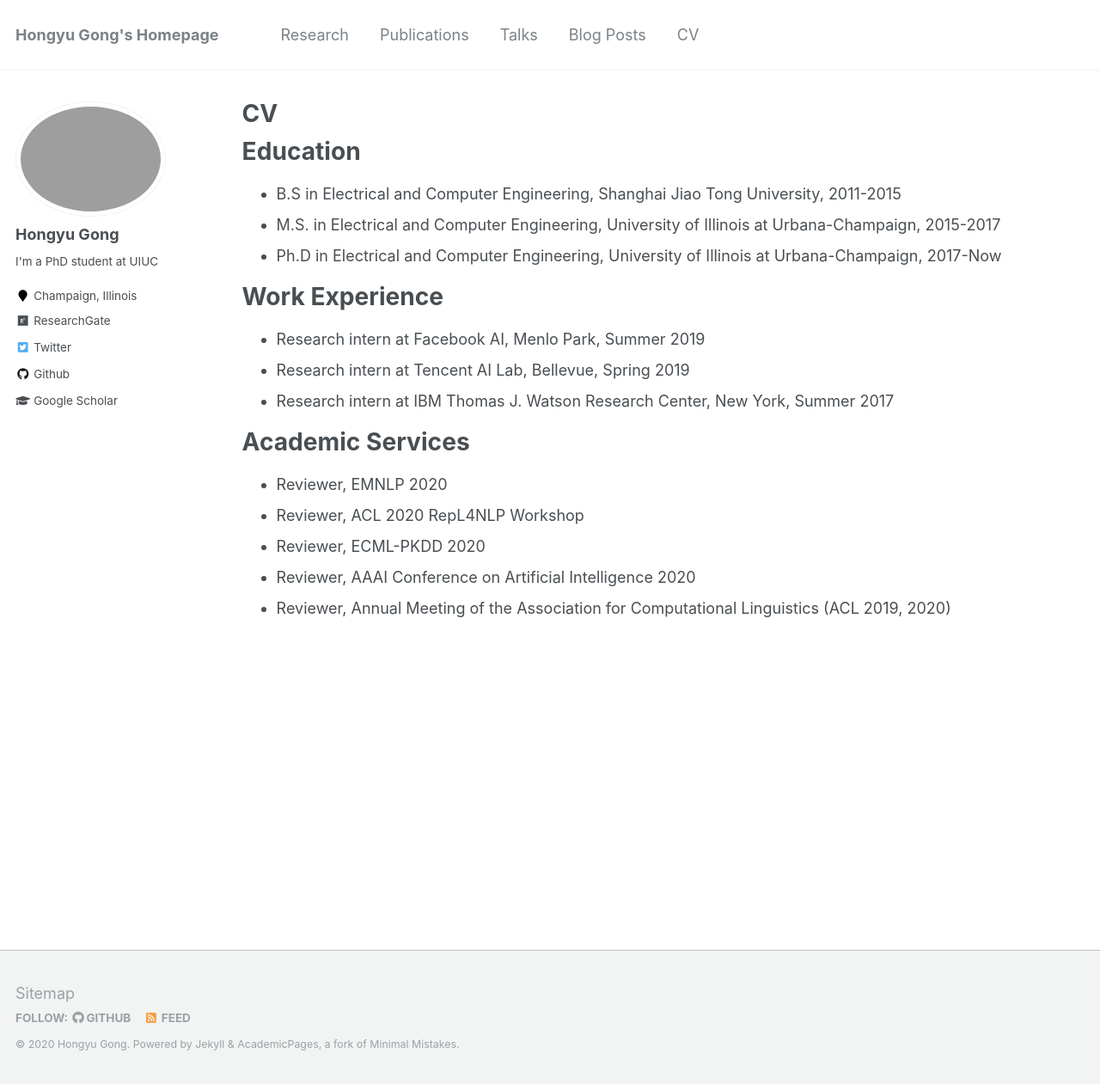
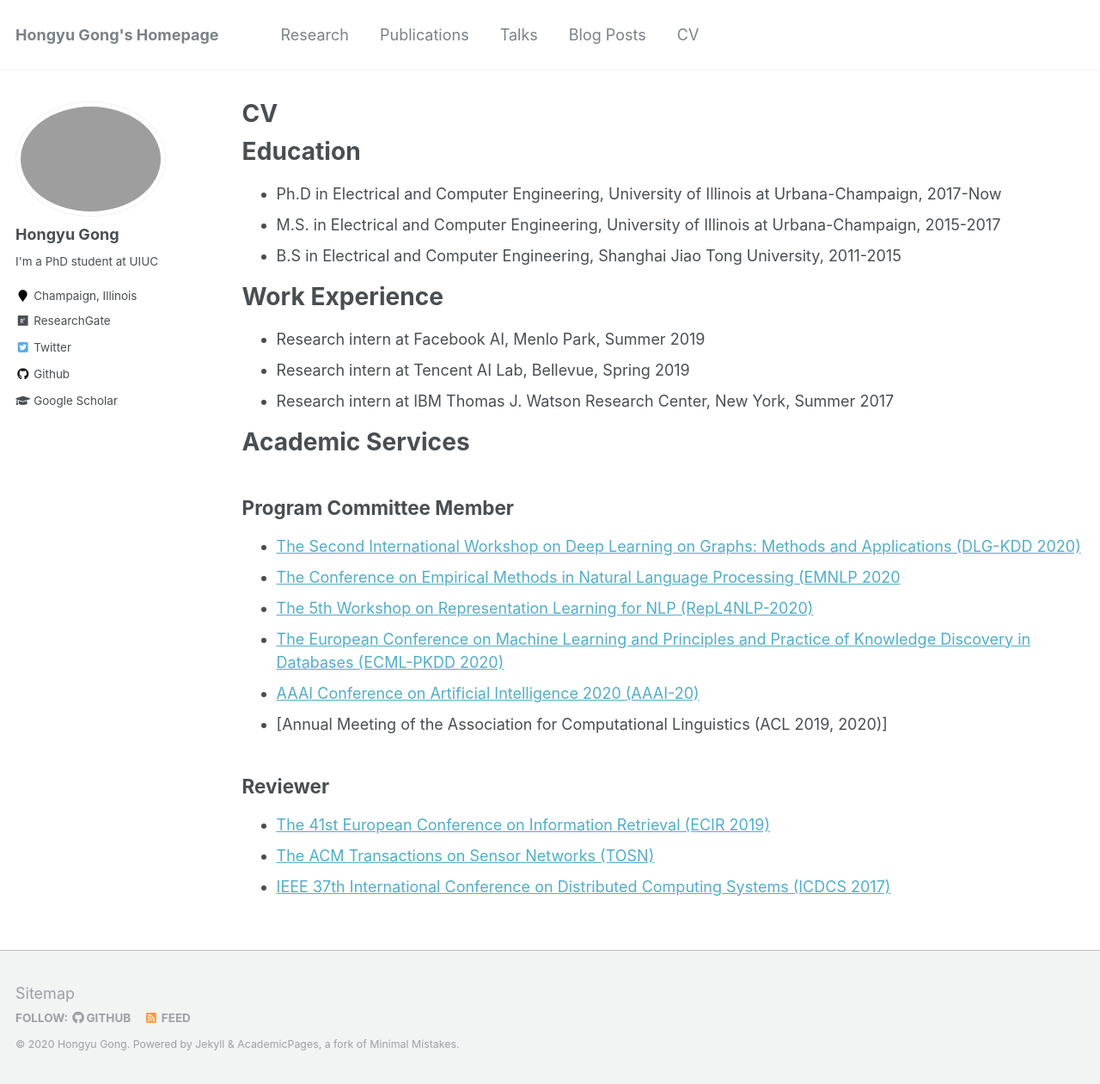
Before and after one commit to HongyuGong/HongyuGong.github.io, a Jekyll site: the page built from _pages/cv.md, in a window 1280 px wide and 1261 px high. Shown: the whole window at 86% size. Built offline with Jekyll 4.4.1, drawn with Linux system fonts in a browser that asks for light colours.

Commit message:
Update cv.md

```diff
--- a/_pages/cv.md
+++ b/_pages/cv.md
@@ -11,9 +11,9 @@
 
 Education
 ======
+* Ph.D in Electrical and Computer Engineering, University of Illinois at Urbana-Champaign, 2017-Now
+* M.S. in Electrical and Computer Engineering, University of Illinois at Urbana-Champaign, 2015-2017
 * B.S in Electrical and Computer Engineering, Shanghai Jiao Tong University, 2011-2015
-* M.S. in Electrical and Computer Engineering, University of Illinois at Urbana-Champaign, 2015-2017
-* Ph.D in Electrical and Computer Engineering, University of Illinois at Urbana-Champaign, 2017-Now
 
 Work Experience
 ======
@@ -23,8 +23,15 @@
 
 Academic Services
 ======
-* Reviewer, EMNLP 2020
-* Reviewer, ACL 2020 RepL4NLP Workshop
-* Reviewer, ECML-PKDD 2020
-* Reviewer, AAAI Conference on Artificial Intelligence 2020
-* Reviewer, Annual Meeting of the Association for Computational Linguistics (ACL 2019, 2020)
+## Program Committee Member
+* [The Second International Workshop on Deep Learning on Graphs: Methods and Applications (DLG-KDD 2020)](https://deep-learning-graphs.bitbucket.io/dlg-kdd20/)
+* [The Conference on Empirical Methods in Natural Language Processing (EMNLP 2020](https://2020.emnlp.org)
+* [The 5th Workshop on Representation Learning for NLP (RepL4NLP-2020)](https://sites.google.com/view/repl4nlp2020/home?authuser=0)
+* [The European Conference on Machine Learning and Principles and Practice of Knowledge Discovery in Databases (ECML-PKDD 2020)](https://ecmlpkdd2020.net/)
+* [AAAI Conference on Artificial Intelligence 2020 (AAAI-20)](https://aaai.org/Conferences/AAAI-20/)
+* [Annual Meeting of the Association for Computational Linguistics (ACL 2019, 2020)]
+
+## Reviewer
+* [The 41st European Conference on Information Retrieval (ECIR 2019)](http://ecir2019.org/)
+* [The ACM Transactions on Sensor Networks (TOSN)](https://dl.acm.org/journal/tosn)
+* [IEEE 37th International Conference on Distributed Computing Systems (ICDCS 2017)](http://icdcs2017.gatech.edu/)
```
